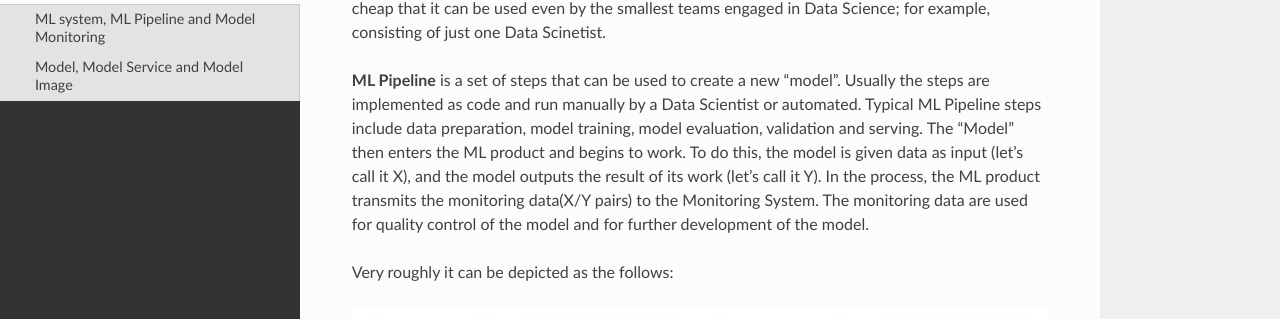
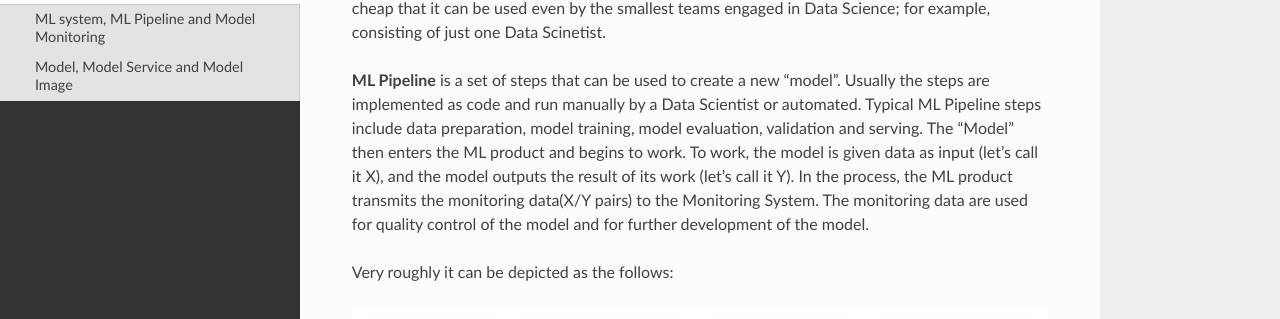
Before and after one commit to 4-DS/SinaraML-Def-Guide, a Sphinx documentation site: the page built from docs/source/concepts.rst, in a window 1280 px wide and 900 px high, scrolled down 836 px. Shown: the part 187-506 px from the top of the window. Built offline with Sphinx 7.4.7 and the Read the Docs theme 2.0.0, drawn with Linux system fonts in a browser that asks for light colours.

Commit message:
Update concepts.rst

```diff
--- a/docs/source/concepts.rst
+++ b/docs/source/concepts.rst
@@ -15,7 +15,7 @@
 
 This "wow picture" and hardcore article certainly make an impression. But there is one nuance that leads the reader to often bypass Google recommendations and think that they do not applcable to his situation. The nuance is that the complexity of Google articles is many times greater than the perceived complexity of the task at hand, and the resources and competencies required to apply the article are often far beyond the reader's resources and competencies. You will be lucky if the reader of the similar  Google article is a representative of the new emerging MLOps profession. If your company already has an MLOps department, you're probably well past the point and don't need to be told what an ML system and ML pipeline are. But even for you, we recommend continuing reading, as the Synara ML Definitive Guide is an attempt to rethink current ML practices and offer the easiest and cheapest possible approach to developing ML models. The approach is so cheap that it can be used even by the smallest teams engaged in Data Science; for example, consisting of just one Data Scinetist.
 
-**ML Pipeline** is a set of steps that can be used to create a new "model". Usually the steps are implemented as code and run manually by a Data Scientist or automated. Typical ML Pipeline steps include data preparation, model training, model evaluation, validation and serving. The "Model" then enters the ML product and begins to work. To do this, the model is given data as input (let's call it X), and the model outputs the result of its work (let's call it Y). In the process, the ML product transmits the monitoring data(X/Y pairs) to the Monitoring System. The monitoring data are used for quality control of the model and for further development of the model.
+**ML Pipeline** is a set of steps that can be used to create a new "model". Usually the steps are implemented as code and run manually by a Data Scientist or automated. Typical ML Pipeline steps include data preparation, model training, model evaluation, validation and serving. The "Model" then enters the ML product and begins to work. To work, the model is given data as input (let's call it X), and the model outputs the result of its work (let's call it Y). In the process, the ML product transmits the monitoring data(X/Y pairs) to the Monitoring System. The monitoring data are used for quality control of the model and for further development of the model.
 
 Very roughly it can be depicted as the follows:
 
```
